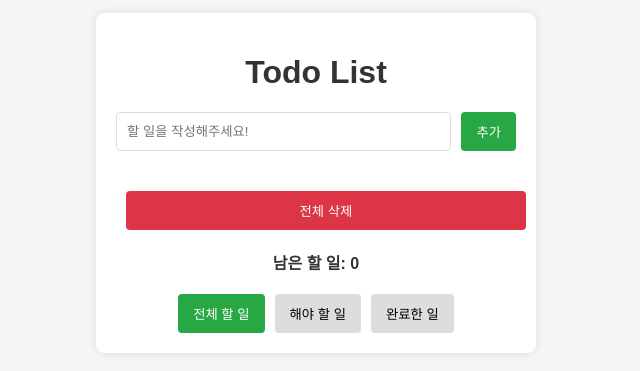
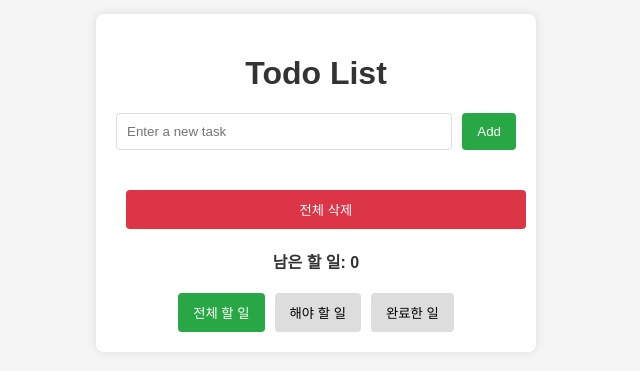
Before and after one commit to SSUHYUNKIM/kakaotech-to-do-list, a React (Create React App) app: page / in a window 1280 px wide. Shown: the part 217-588 px from the top of the page, without its empty margins (324-964 px from the left). Built offline with nearby package versions, Linux system fonts and the light colour scheme.

Commit message:
refactor: 상태와 이벤트 핸들러를 TodoList 로 옮기기

```diff
--- a/src/App.tsx
+++ b/src/App.tsx
@@ -1,126 +1,16 @@
-import React, { useState } from 'react';
-import TodoInput from './components/TodoInput';
+import React from 'react';
 import TodoList from './components/TodoList';
 import './App.css';
 
-interface Todo {
-  id: number;
-  text: string;
-  completed: boolean;
-}
-
-type Filter = 'all' | 'active' | 'completed';
-
-const loadTodosFromLocalStorage = (): Todo[] => {
-  const storedTodos = localStorage.getItem('todos');
-  if (storedTodos) {
-    try {
-      return JSON.parse(storedTodos);
-    } catch (error) {
-      console.error("Failed to parse todos from localStorage:", error);
-      return [];
-    }
-  }
-  return [];
-};
-
-// 로컬 저장소에 할 일 목록을 저장하는 함수
-const saveTodosToLocalStorage = (todos: Todo[]) => {
-  localStorage.setItem('todos', JSON.stringify(todos));
-};
-
 const App: React.FC = () => {
-  const [todos, setTodos] = useState<Todo[]>(loadTodosFromLocalStorage());
-  const [filter, setFilter] = useState<Filter>('all');
-
-  const addTodo = (text: string) => {
-    const newTodo: Todo = {
-      id: Date.now(),
-      text,
-      completed: false
-    };
-    const updatedTodos = [...todos, newTodo];
-    setTodos(updatedTodos);
-    saveTodosToLocalStorage(updatedTodos);
-  };
-
-  const toggleComplete = (id: number) => {
-    const updatedTodos = todos.map((todo) =>
-        todo.id === id ? { ...todo, completed: !todo.completed } : todo
-    );
-    setTodos(updatedTodos);
-    saveTodosToLocalStorage(updatedTodos);
-  };
-
-  const removeTodo = (id: number) => {
-    const updatedTodos = todos.filter((todo) => todo.id !== id);
-    setTodos(updatedTodos);
-    saveTodosToLocalStorage(updatedTodos);
-  };
-
-  const editTodo = (id: number, newText: string) => {
-    const updatedTodos = todos.map((todo) =>
-        todo.id === id ? { ...todo, text: newText } : todo
-    );
-    setTodos(updatedTodos);
-    saveTodosToLocalStorage(updatedTodos);
-  };
-
-  const removeAllTodos = () => {
-    setTodos([]);
-    saveTodosToLocalStorage([]);
-  };
-
-  const incompleteCount = todos.filter(todo => !todo.completed).length;
-
-  const filteredTodos = todos.filter(todo => {
-    if (filter === 'active') {
-      return !todo.completed;
-    }
-    if (filter === 'completed') {
-      return todo.completed;
-    }
-    return true;
-  });
-
   return (
       <main className="app-container">
         <header>
           <h1>Todo List</h1>
         </header>
         <section>
-          <TodoInput addTodo={addTodo} />
-          <TodoList
-              todos={filteredTodos}
-              toggleComplete={toggleComplete}
-              removeTodo={removeTodo}
-              editTodo={editTodo}
-          />
-          <button className="delete-all-button" onClick={removeAllTodos}>전체 삭제</button>
+          <TodoList />
         </section>
-        <footer>
-          <p className="incomplete-count">남은 할 일: {incompleteCount}</p>
-          <nav className="filters">
-            <button
-                className={`filter-button ${filter === 'all' ? 'active' : ''}`}
-                onClick={() => setFilter('all')}
-            >
-              전체 할 일
-            </button>
-            <button
-                className={`filter-button ${filter === 'active' ? 'active' : ''}`}
-                onClick={() => setFilter('active')}
-            >
-              해야 할 일
-            </button>
-            <button
-                className={`filter-button ${filter === 'completed' ? 'active' : ''}`}
-                onClick={() => setFilter('completed')}
-            >
-              완료한 일
-            </button>
-          </nav>
-        </footer>
       </main>
   );
 };
--- a/src/components/TodoInput.tsx
+++ b/src/components/TodoInput.tsx
@@ -11,7 +11,7 @@ const TodoInput: React.FC<TodoInputProps> = ({ addTodo }) => {
         setInputValue(e.target.value);
     };
 
-    const handleSubmit = (e: FormEvent) => {
+    const handleSubmit = (e: FormEvent<HTMLFormElement>) => {
         e.preventDefault();
         if (inputValue.trim()) {
             addTodo(inputValue);
@@ -23,8 +23,13 @@ const TodoInput: React.FC<TodoInputProps> = ({ addTodo }) => {
 
     return (
         <form onSubmit={handleSubmit}>
-            <input type="text" value={inputValue} onChange={handleChange} placeholder="할 일을 작성해주세요!"/>
-            <button type="submit">추가</button>
+            <input
+                type="text"
+                value={inputValue}
+                onChange={handleChange}
+                placeholder="Enter a new task"
+            />
+            <button type="submit">Add</button>
         </form>
     );
 };
--- a/src/components/TodoList.tsx
+++ b/src/components/TodoList.tsx
@@ -1,5 +1,7 @@
-import React from 'react';
+import React, { useState, useEffect } from 'react';
 import TodoItem from './TodoItem';
+import TodoInput from './TodoInput';
+//import './TodoList.css';
 
 interface Todo {
     id: number;
@@ -7,17 +9,81 @@ interface Todo {
     completed: boolean;
 }
 
-interface TodoListProps {
-    todos: Todo[];
-    toggleComplete: (id: number) => void;
-    removeTodo: (id: number) => void;
-    editTodo: (id: number, newText: string) => void; // editTodo 함수 추가
+const loadTodosFromLocalStorage = (): Todo[] => {
+    const storedTodos = localStorage.getItem('todos');
+    if (storedTodos) {
+        try {
+            return JSON.parse(storedTodos);
+        } catch (error) {
+            console.error("Failed to parse todos from localStorage:", error);
+            return [];
         }
+    }
+    return [];
+};
 
-const TodoList: React.FC<TodoListProps> = ({ todos, toggleComplete, removeTodo, editTodo }) => {
+const saveTodosToLocalStorage = (todos: Todo[]) => {
+    localStorage.setItem('todos', JSON.stringify(todos));
+};
+
+const TodoList: React.FC = () => {
+    const [todos, setTodos] = useState<Todo[]>(loadTodosFromLocalStorage());
+    const [filter, setFilter] = useState<'all' | 'active' | 'completed'>('all');
+
+    useEffect(() => {
+        saveTodosToLocalStorage(todos);
+    }, [todos]);
+
+    const addTodo = (text: string) => {
+        const newTodo: Todo = {
+            id: Date.now(),
+            text,
+            completed: false
+        };
+        setTodos([...todos, newTodo]);
+    };
+
+    const toggleComplete = (id: number) => {
+        setTodos(
+            todos.map((todo) =>
+                todo.id === id ? { ...todo, completed: !todo.completed } : todo
+            )
+        );
+    };
+
+    const removeTodo = (id: number) => {
+        setTodos(todos.filter((todo) => todo.id !== id));
+    };
+
+    const editTodo = (id: number, newText: string) => {
+        setTodos(
+            todos.map((todo) =>
+                todo.id === id ? { ...todo, text: newText } : todo
+            )
+        );
+    };
+
+    const removeAllTodos = () => {
+        setTodos([]);
+    };
+
+    const incompleteCount = todos.filter(todo => !todo.completed).length;
+
+    const filteredTodos = todos.filter(todo => {
+        if (filter === 'active') {
+            return !todo.completed;
+        }
+        if (filter === 'completed') {
+            return todo.completed;
+        }
+        return true;
+    });
+
     return (
+        <div>
+            <TodoInput addTodo={addTodo} />
             <ul>
-            {todos.map((todo) => (
+                {filteredTodos.map((todo) => (
                     <li key={todo.id}>
                         <TodoItem
                             todo={todo}
@@ -28,6 +94,29 @@ const TodoList: React.FC<TodoListProps> = ({ todos, toggleComplete, removeTodo,
                     </li>
                 ))}
             </ul>
+            <button className="delete-all-button" onClick={removeAllTodos}>전체 삭제</button>
+            <p className="incomplete-count">남은 할 일: {incompleteCount}</p>
+            <div className="filters">
+                <button
+                    className={`filter-button ${filter === 'all' ? 'active' : ''}`}
+                    onClick={() => setFilter('all')}
+                >
+                    전체 할 일
+                </button>
+                <button
+                    className={`filter-button ${filter === 'active' ? 'active' : ''}`}
+                    onClick={() => setFilter('active')}
+                >
+                    해야 할 일
+                </button>
+                <button
+                    className={`filter-button ${filter === 'completed' ? 'active' : ''}`}
+                    onClick={() => setFilter('completed')}
+                >
+                    완료한 일
+                </button>
+            </div>
+        </div>
     );
 };
 
```
Also changed, not shown: src/components/TodoItem.tsx (line endings or trailing spaces). Lines whose indentation alone changed are shown as unchanged.
